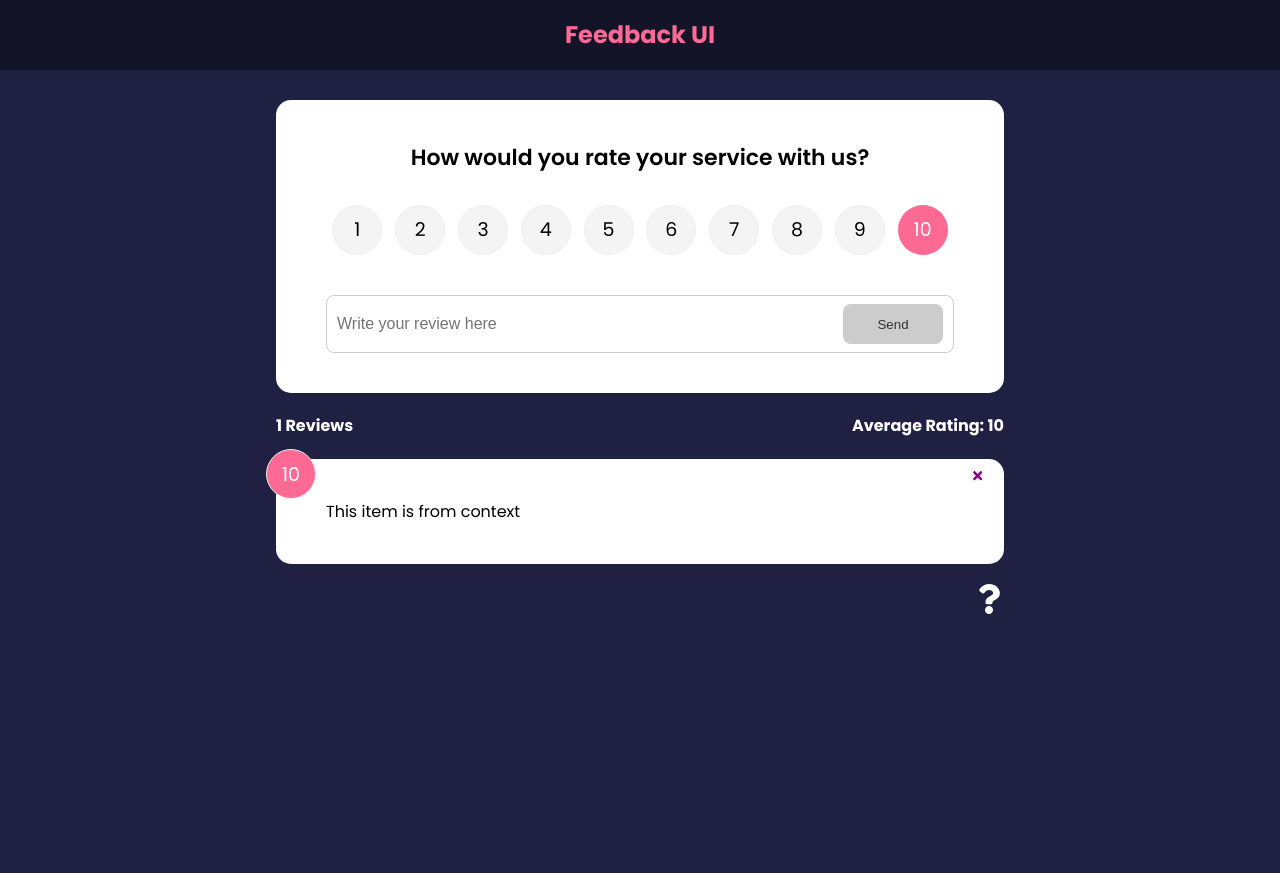
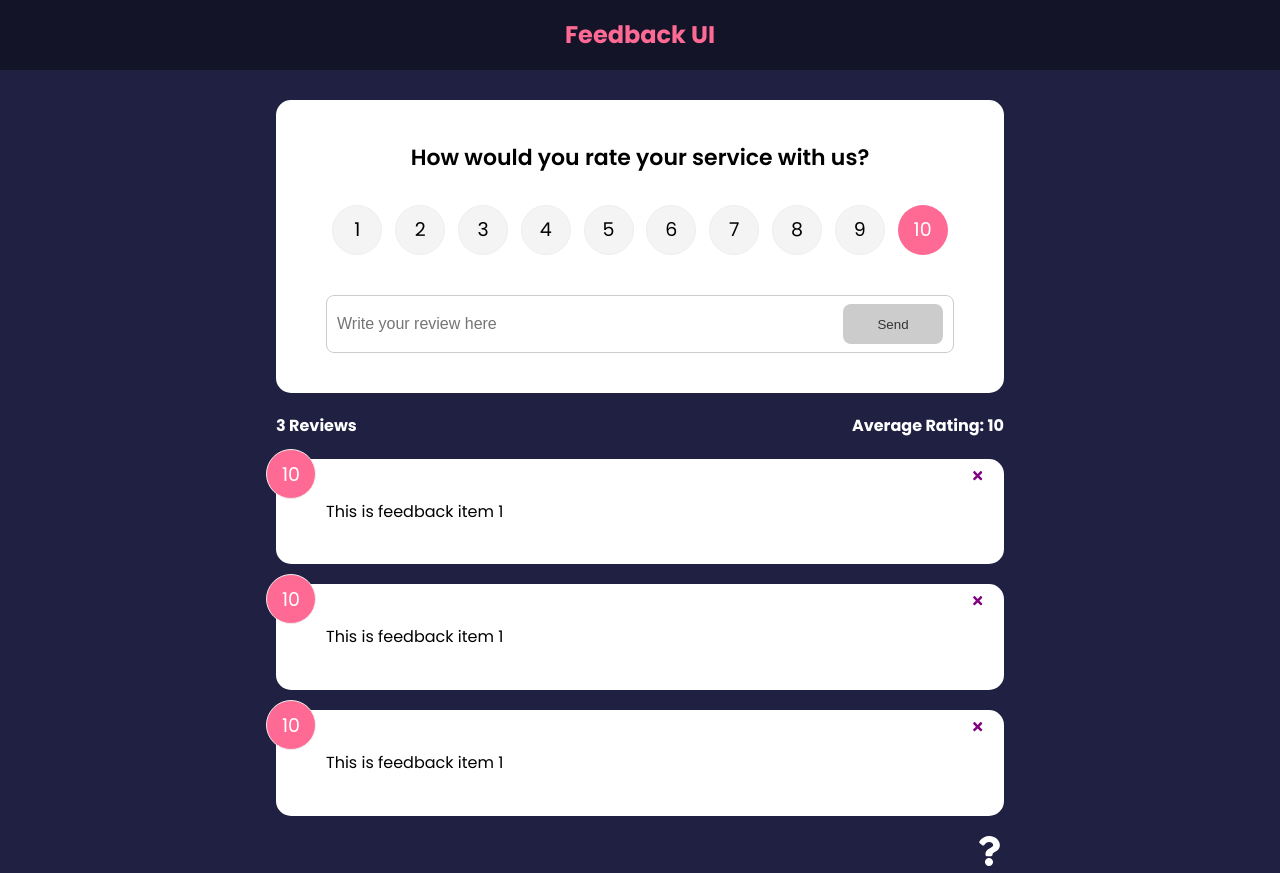
Before and after one commit to MareikeHeuer/feedback-app-react-course-2022, a React (Create React App) app: page / in a window 1280 px wide. Before the commit the page ends 800 px from the top, so only its background shows below. Built offline with nearby package versions, Linux system fonts and the light colour scheme.

Commit message:
More addFeedback & deleteFeedback functions to FeedbackContext

```diff
--- a/src/App.js
+++ b/src/App.js
@@ -1,30 +1,14 @@
 import React from "react";
-import { v4 as uuidv4 } from "uuid";
 import { BrowserRouter as Router, Route, Routes } from "react-router-dom";
-import { useState } from "react";
 import Header from "./components/Header";
 import FeedbackForm from "./components/FeedbackForm";
 import FeedbackStats from "./components/FeedbackStats";
 import FeedbackList from "./components/FeedbackList";
-import FeedbackData from "./data/FeedbackData";
 import AboutIconLink from "./components/AboutIconLink";
 import AboutPage from "./pages/AboutPage";
 import { FeedbackProvider } from "./context/FeedbackContext";
 
 function App() {
-  const [feedback, setFeedback] = useState(FeedbackData);
-
-  const addFeedback = (newFeedback) => {
-    newFeedback.id = uuidv4(); // adds an id
-    setFeedback([newFeedback, ...feedback]);
-  };
-
-  const deleteFeedback = (id) => {
-    if (window.confirm("Are you sure you want to delete?")) {
-      setFeedback(feedback.filter((item) => item.id !== id));
-    }
-  };
-
   return (
     <FeedbackProvider>
       <Router>
@@ -36,9 +20,9 @@
               path="/"
               element={
                 <>
-                  <FeedbackForm handleAdd={addFeedback} />
-                  <FeedbackStats feedback={feedback} />
-                  <FeedbackList handleDelete={deleteFeedback} />
+                  <FeedbackForm />
+                  <FeedbackStats />
+                  <FeedbackList />
                 </>
               }
             ></Route>
--- a/src/components/FeedbackForm.jsx
+++ b/src/components/FeedbackForm.jsx
@@ -1,13 +1,16 @@
-import { useState } from "react";
+import { useState, useContext } from "react";
 import Card from "./shared/Card";
 import Button from "./shared/Button";
 import RatingSelect from "./RatingSelect";
+import FeedbackContext from "../context/FeedbackContext";
 
-function FeedbackForm({ handleAdd }) {
+function FeedbackForm() {
   const [text, setText] = useState("");
   const [rating, setRating] = useState(10);
   const [btnDisabled, setBtnDisabled] = useState(true);
   const [message, setMessage] = useState("");
+
+  const { addFeedback } = useContext(FeedbackContext);
 
   const handleTextChange = (e) => {
     if (text === "") {
@@ -30,7 +33,7 @@
         text,
         rating,
       };
-      handleAdd(newFeedback);
+      addFeedback(newFeedback);
 
       setText("");
     }
--- a/src/components/FeedbackItem.jsx
+++ b/src/components/FeedbackItem.jsx
@@ -1,12 +1,16 @@
 import { FaTimes } from "react-icons/fa";
+import { useContext } from "react";
 import PropTypes from "prop-types";
 import Card from "./shared/Card";
+import FeedbackContext from "../context/FeedbackContext";
 
-function FeedbackItem({ item, handleDelete }) {
+function FeedbackItem({ item }) {
+  const { deleteFeedback } = useContext(FeedbackContext);
+
   return (
     <Card>
       <div className="num-display">{item.rating}</div>
-      <button onClick={() => handleDelete(item.id)} className="close">
+      <button onClick={() => deleteFeedback(item.id)} className="close">
         <FaTimes color="purple" />
       </button>
       <div className="text-display">{item.text}</div>
--- a/src/components/FeedbackList.jsx
+++ b/src/components/FeedbackList.jsx
@@ -4,7 +4,7 @@
 import FeedbackItem from "./FeedbackItem";
 import FeedbackContext from "../context/FeedbackContext";
 
-function FeedbackList({ handleDelete }) {
+function FeedbackList() {
   const { feedback } = useContext(FeedbackContext);
 
   if (!feedback || feedback.length === 0) {
@@ -21,11 +21,7 @@
             animate={{ opacity: 1 }}
             exit={{ opactity: 0 }}
           >
-            <FeedbackItem
-              handleDelete={handleDelete}
-              key={item.key}
-              item={item}
-            />
+            <FeedbackItem key={item.key} item={item} />
           </motion.div>
         ))}
       </AnimatePresence>
--- a/src/context/FeedbackContext.js
+++ b/src/context/FeedbackContext.js
@@ -1,3 +1,4 @@
+import { v4 as uuidv4 } from "uuid";
 import { createContext, useState } from "react";
 
 const FeedbackContext = createContext();
@@ -6,14 +7,35 @@
   const [feedback, setFeedback] = useState([
     {
       id: 1,
-      text: "This item is from context",
+      text: "This is feedback item 1",
+      rating: 10,
+    },
+    {
+      id: 2,
+      text: "This is feedback item 1",
+      rating: 10,
+    },
+    {
+      id: 3,
+      text: "This is feedback item 1",
       rating: 10,
     },
   ]);
 
+  const addFeedback = (newFeedback) => {
+    newFeedback.id = uuidv4(); // adds an id
+    setFeedback([newFeedback, ...feedback]);
+  };
+
+  const deleteFeedback = (id) => {
+    if (window.confirm("Are you sure you want to delete?")) {
+      setFeedback(feedback.filter((item) => item.id !== id));
+    }
+  };
+
   return (
     // value = state or functions that are used
-    <FeedbackContext.Provider value={{ feedback }}>
+    <FeedbackContext.Provider value={{ feedback, deleteFeedback, addFeedback }}>
       {children}
     </FeedbackContext.Provider>
   );
```
